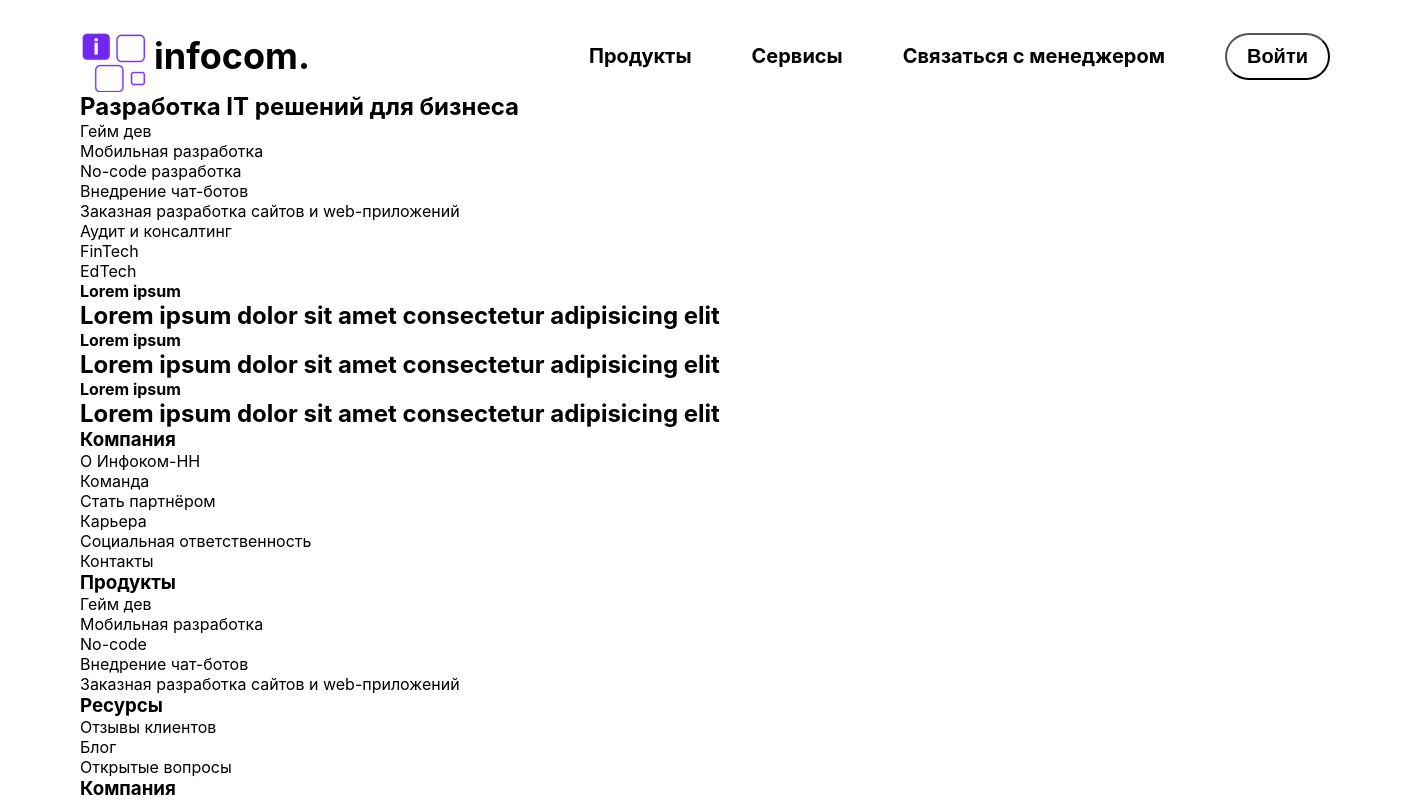
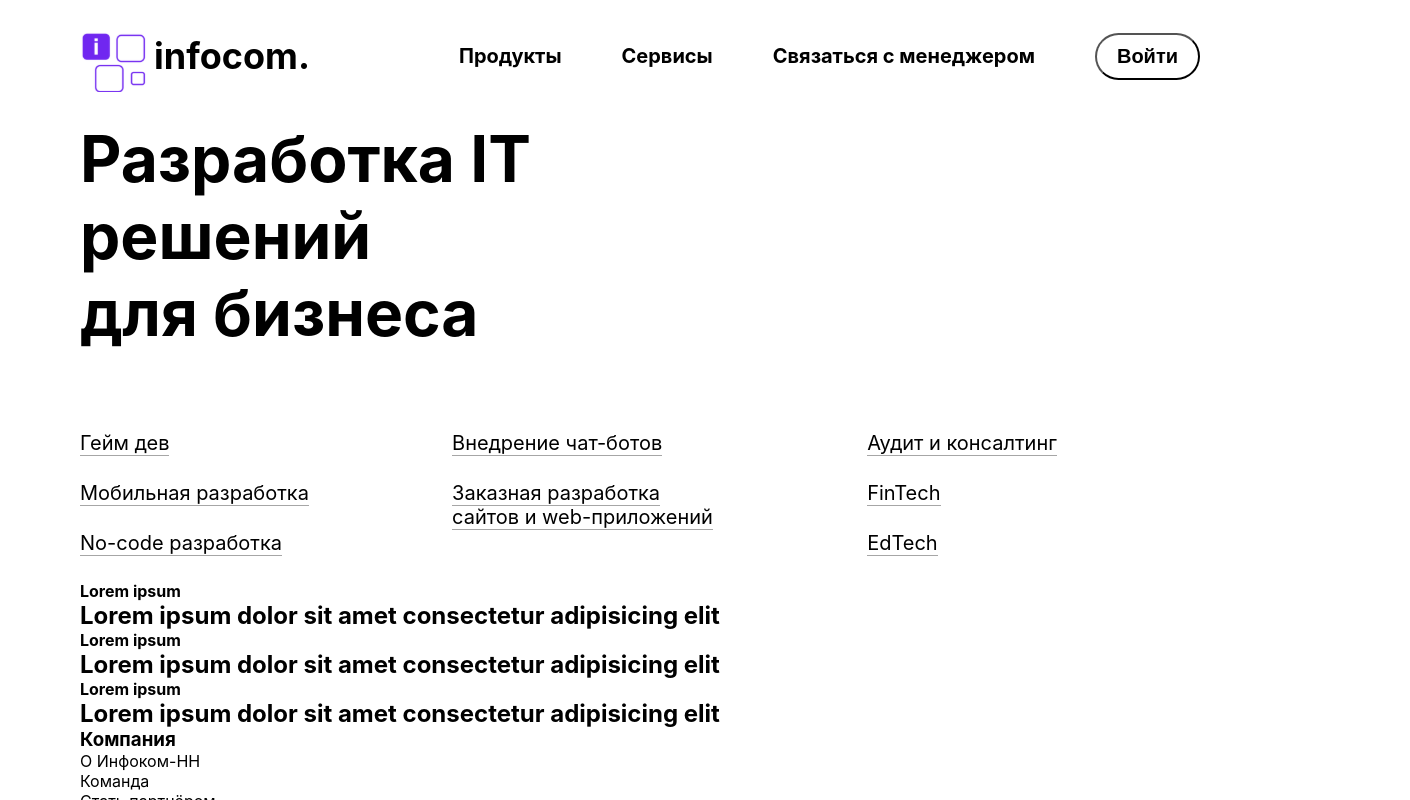
Before and after one commit to Ejoktank/infocom, a React app: page / in a window 1280 px wide. Shown: the top 800 px of the page, 1410 px wide, since content can reach past the window. Built offline with nearby package versions, Linux system fonts and the light colour scheme.

Commit message:
hero styled

```diff
--- a/src/App.less
+++ b/src/App.less
@@ -19,16 +19,24 @@ a {
 }
 
 .container {
-  width: 1410px;
+  max-width: 1410px;
   padding-left: 80px;
   padding-right: 80px;
   margin-left: auto;
   margin-right: auto;
+
+ @media (max-width: 1200px) {
+  background-color: aquamarine;
+ }
 }
 
 /* ------ */
 /* HEADER */
 /* ------ */
+
+.header {
+  height: 100px;
+}
 
 .header-container {
   display: flex;
@@ -67,3 +75,31 @@ a {
   background-color: transparent;
   border-radius: 30px;
 }
+
+/* ------ */
+/* -HERO- */
+/* ------ */
+
+.hero-header {
+  width: 44%;
+  font-size: 64px;
+}
+
+.hero_links-list {
+  max-height: 160px;
+  margin-top: 80px;
+
+  display: flex;
+  flex-direction: column;
+  flex-wrap: wrap;
+}
+
+.hero_links_list-item {
+  max-width: 272px;
+  margin-bottom: 26px;
+}
+
+.hero_link {
+  font-size: 20px;
+  border-bottom: 1px solid #A6A6A6;
+}
--- a/src/Hero.jsx
+++ b/src/Hero.jsx
@@ -4,7 +4,7 @@ export function Hero() {
     return (
         <section className='section-hero'>
             <div className="container">
-                <h1 className='hero-Header'>Разработка IT решений для бизнеса</h1>
+                <h1 className='hero-header'>Разработка IT решений <br/> для бизнеса</h1>
                 <ul className='hero_links-list'>
                     <li className="hero_links_list-item"><a href="#" className="hero_link">Гейм дев</a></li>
                     <li className="hero_links_list-item"><a href="#" className="hero_link">Мобильная разработка</a></li>
```
